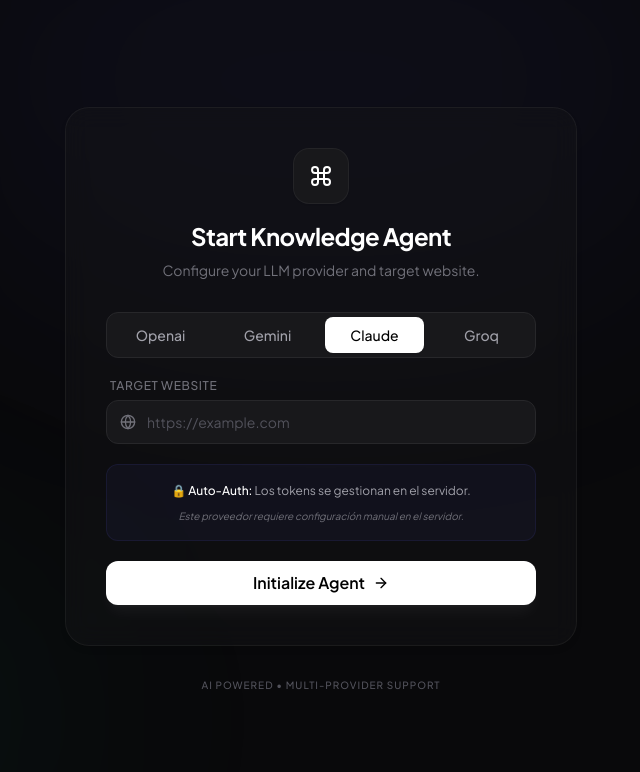
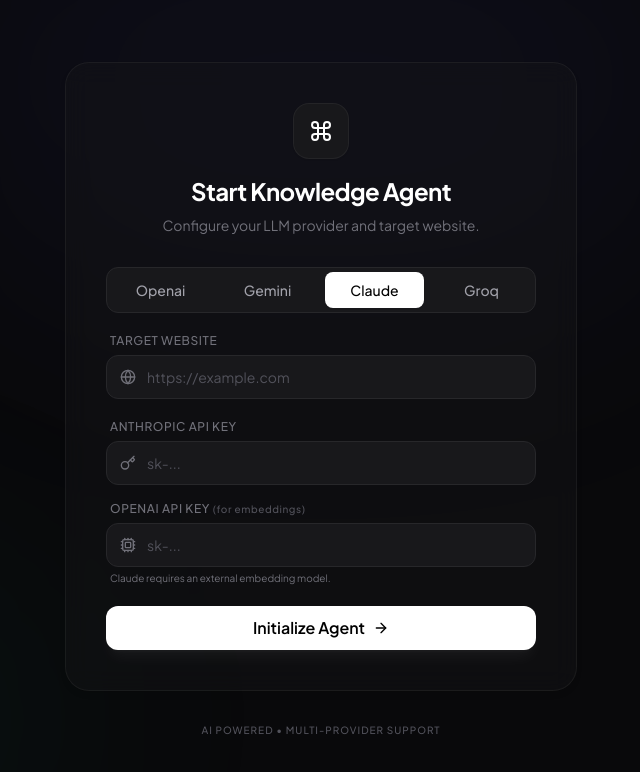
Before and after one commit to AlbertoSanzAlonso/web-rag, a React app in the folder frontend/: page / in a window 1280 px wide. Both pictures are taken after a click on the button "Claude". Shown: the top 772 px of the page, without its empty margins (319-959 px from the left). Built offline with nearby package versions, Linux system fonts and the light colour scheme; no server answers; the HTML template or start-up script is replaced by a standard one.

Commit message:
Restore API key inputs for all providers except Groq

```diff
--- a/frontend/src/pages/Setup.tsx
+++ b/frontend/src/pages/Setup.tsx
@@ -1,7 +1,7 @@
 import { useNavigate } from 'react-router-dom';
 import { useState } from 'react';
-import { ArrowRight, Command, Globe, Loader2 } from 'lucide-react';
-import { motion } from 'framer-motion';
+import { ArrowRight, Command, Globe, Key, Loader2, Cpu } from 'lucide-react';
+import { motion, AnimatePresence } from 'framer-motion';
 
 const API_URL = (import.meta.env.VITE_API_URL ?? 'http://localhost:8001') + '/api';
 
@@ -9,6 +9,8 @@
 
 export default function SetupPage() {
     const navigate = useNavigate();
+    const [apiKey, setApiKey] = useState('');
+    const [embeddingKey, setEmbeddingKey] = useState(''); // Only for Claude
     const [targetUrl, setTargetUrl] = useState('');
     const [provider, setProvider] = useState<Provider>('openai');
     const [isLoading, setIsLoading] = useState(false);
@@ -22,10 +24,10 @@
 
         try {
             const payload: Record<string, string | undefined> = {
-                api_key: '',
+                api_key: apiKey,
                 base_url: targetUrl,
                 provider: provider,
-                embedding_key: undefined,
+                embedding_key: provider === 'claude' ? embeddingKey : undefined,
             };
 
             // 1. Lanzar la indexación (responde inmediatamente)
@@ -136,17 +138,72 @@
                         </div>
 
 
-                        {/* API Info message */}
-                        <div className="p-4 bg-indigo-500/5 border border-indigo-500/10 rounded-xl space-y-2">
-                            <p className="text-xs text-zinc-400 leading-relaxed text-center">
-                                🔒 <span className="text-white font-medium">Auto-Auth:</span> Los tokens se gestionan en el servidor.
-                            </p>
-                            <p className="text-[10px] text-zinc-500 text-center italic">
-                                {provider === 'groq' ? 'Groq (LLaMA 3.1 8B) · Embeddings Locales' :
-                                    provider === 'openai' ? 'OpenAI (GPT-3.5) · Embeddings OpenAI' :
-                                        'Este proveedor requiere configuración manual en el servidor.'}
-                            </p>
-                        </div>
+                        {/* API Key Input */}
+                        <AnimatePresence mode="wait">
+                            {provider !== 'groq' ? (
+                                <motion.div
+                                    key="api-key-input"
+                                    initial={{ opacity: 0, height: 0 }}
+                                    animate={{ opacity: 1, height: 'auto' }}
+                                    exit={{ opacity: 0, height: 0 }}
+                                    className="overflow-hidden"
+                                >
+                                    <label className="block text-xs font-medium text-zinc-500 uppercase tracking-wider mb-1.5 pl-1">
+                                        {provider === 'openai' ? 'OpenAI API Key' :
+                                            provider === 'gemini' ? 'Google API Key' :
+                                                'Anthropic API Key'}
+                                    </label>
+                                    <div className="relative group">
+                                        <Key className="absolute left-3.5 top-1/2 -translate-y-1/2 h-4 w-4 text-zinc-500 group-focus-within:text-white transition-colors" />
+                                        <input
+                                            type="password"
+                                            required
+                                            value={apiKey}
+                                            onChange={(e) => setApiKey(e.target.value)}
+                                            placeholder={provider === 'gemini' ? 'AIza...' : 'sk-...'}
+                                            className="w-full h-11 bg-[#18181b] border border-zinc-800 text-white text-sm rounded-xl pl-10 pr-4 placeholder:text-zinc-600 focus:bg-[#202024] input-ring"
+                                        />
+                                    </div>
+
+                                    {provider === 'claude' && (
+                                        <div className="mt-4">
+                                            <label className="block text-xs font-medium text-zinc-500 uppercase tracking-wider mb-1.5 pl-1">
+                                                OpenAI API Key <span className="text-[10px] text-zinc-600 normal-case">(for embeddings)</span>
+                                            </label>
+                                            <div className="relative group">
+                                                <Cpu className="absolute left-3.5 top-1/2 -translate-y-1/2 h-4 w-4 text-zinc-500 group-focus-within:text-white transition-colors" />
+                                                <input
+                                                    type="password"
+                                                    required
+                                                    value={embeddingKey}
+                                                    onChange={(e) => setEmbeddingKey(e.target.value)}
+                                                    placeholder="sk-..."
+                                                    className="w-full h-11 bg-[#18181b] border border-zinc-800 text-white text-sm rounded-xl pl-10 pr-4 placeholder:text-zinc-600 focus:bg-[#202024] input-ring"
+                                                />
+                                            </div>
+                                            <p className="text-[10px] text-zinc-500 mt-1 pl-1">
+                                                Claude requires an external embedding model.
+                                            </p>
+                                        </div>
+                                    )}
+                                </motion.div>
+                            ) : (
+                                <motion.div
+                                    key="groq-info"
+                                    initial={{ opacity: 0, height: 0 }}
+                                    animate={{ opacity: 1, height: 'auto' }}
+                                    exit={{ opacity: 0, height: 0 }}
+                                    className="p-4 bg-indigo-500/5 border border-indigo-500/10 rounded-xl space-y-2 overflow-hidden"
+                                >
+                                    <p className="text-xs text-zinc-400 leading-relaxed text-center">
+                                        🚀 <span className="text-white font-medium">Groq</span> está configurado como **opción gratuita** con la API Key del servidor.
+                                    </p>
+                                    <p className="text-[10px] text-zinc-500 text-center italic">
+                                        Usando LLaMA 3.1 8B · Embeddings Locales
+                                    </p>
+                                </motion.div>
+                            )}
+                        </AnimatePresence>
 
 
 
```
